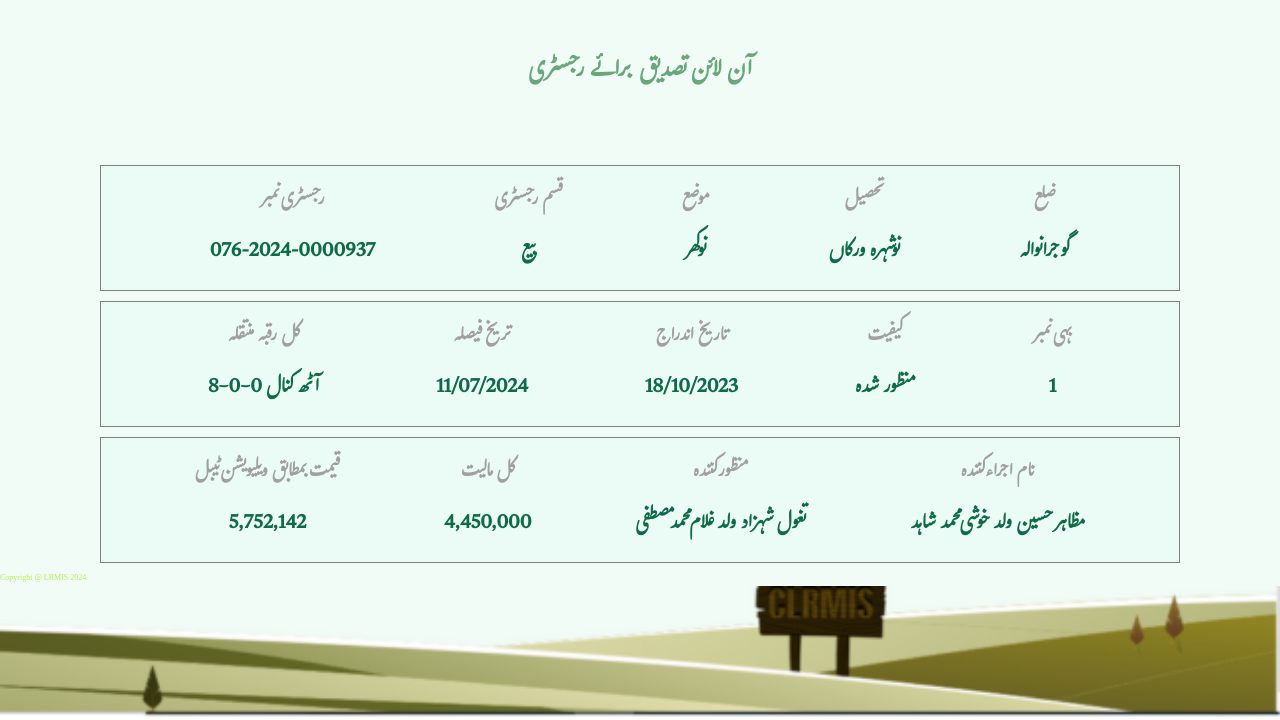
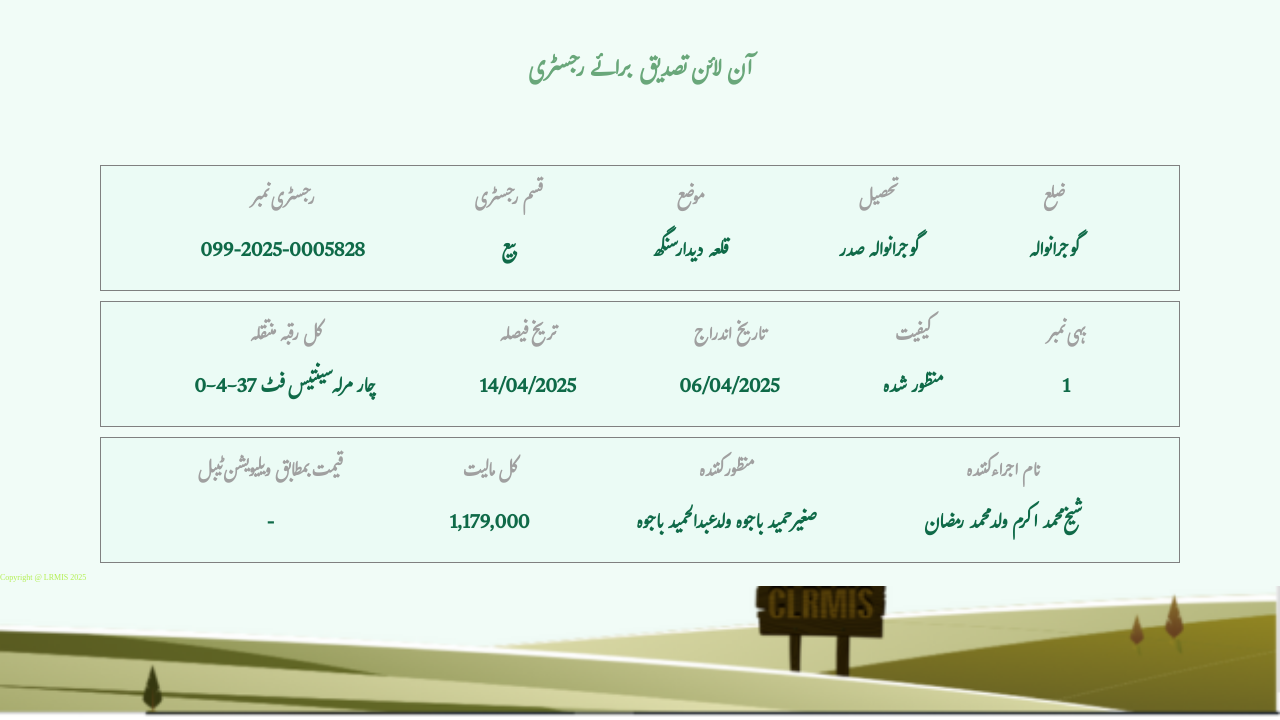
Before and after one commit to punjabzameen/https-onlinefard.punjab-zameen.gov.pk-RegistryVerification-data-HZVAQeF2tYkBM-k1QiYuZCUGeFHI-2pF11, a plain HTML site: page index.html in a window 1280 px wide. Shown: the part 80-800 px from the top of the page. Drawn offline with Linux system fonts and the light colour scheme.

Commit message:
Update index.html

```diff
--- a/index.html
+++ b/index.html
@@ -32,7 +32,7 @@
             <div class="item text1">
                 <h3>رجسٹری نمبر
                 </h3>
-                <p>076-2024-0000937
+                <p>099-2025-0005828
                 </p>
             </div>
             <div class="item text2"><h3>قسم رجسٹری
@@ -42,13 +42,13 @@
             <div class="item text3">
                 <h3>موضع
                 </h3>
-                <p>نوکھر
+                <p>قلعہ دیدار سنگھ
                 </p>
             </div>
             <div class="item text4">
                 <h3>تحصیل
                 </h3>
-                <p>نوشہرہ ورکاں
+                <p>گوجرانوالہ صدر
                 </p>
             </div>
             <div class="item text5">
@@ -63,18 +63,18 @@
             <div class="item text1">
                 <h3>کل رقبہ منتقلہ
                 </h3>
-                <p>8-0-0 آٹھ کنال
+                <p>0-4-37 چار مرلہ سینتیس فٹ
                 </p>
             </div>
             <div class="item text2"><h3>تریخ فیصلہ
 
             </h3>
-            <p>11/07/2024
+            <p>14/04/2025
             </p></div>
             <div class="item text3">
                 <h3>تاریخ اندراج
                 </h3>
-                <p>18/10/2023
+                <p>06/04/2025
                 </p>
             </div>
             <div class="item text4">
@@ -95,23 +95,23 @@
             <div class="item text1">
                 <h3>قیمت بمطابق ویلیویشن ٹیبل
                 </h3>
-                <p>5,752,142
+                <p>-
                 </p>
             </div>
             <div class="item text2"><h3>کل مالیت
             </h3>
-            <p>4,450,000
+            <p>1,179,000
             </p></div>
             <div class="item text3">
                 <h3>منظور کنندہ
                 </h3>
-                <p>تغول شہزاد ولد غلام محمد مصطفی
+                <p>صغیر حمید باجوہ ولدعبدالحمید باجوہ
                 </p>
             </div>
             <div class="item text4">
                 <h3>نام اجراء کنندہ
                 </h3>
-                <p>مظاہر حسین ولد خوشی محمد شاہد
+                <p>شیخ محمد اکرم ولد محمد رمضان
                 </p>
             </div>
 
@@ -120,7 +120,7 @@
     </section>
     <!-- ----------------- Inage section------------------ -->
      <div class="bottom_img">
-        Copyright @ LRMIS 2024
+        Copyright @ LRMIS 2025
 
      </div>
      <!-- <div class="main">
```
